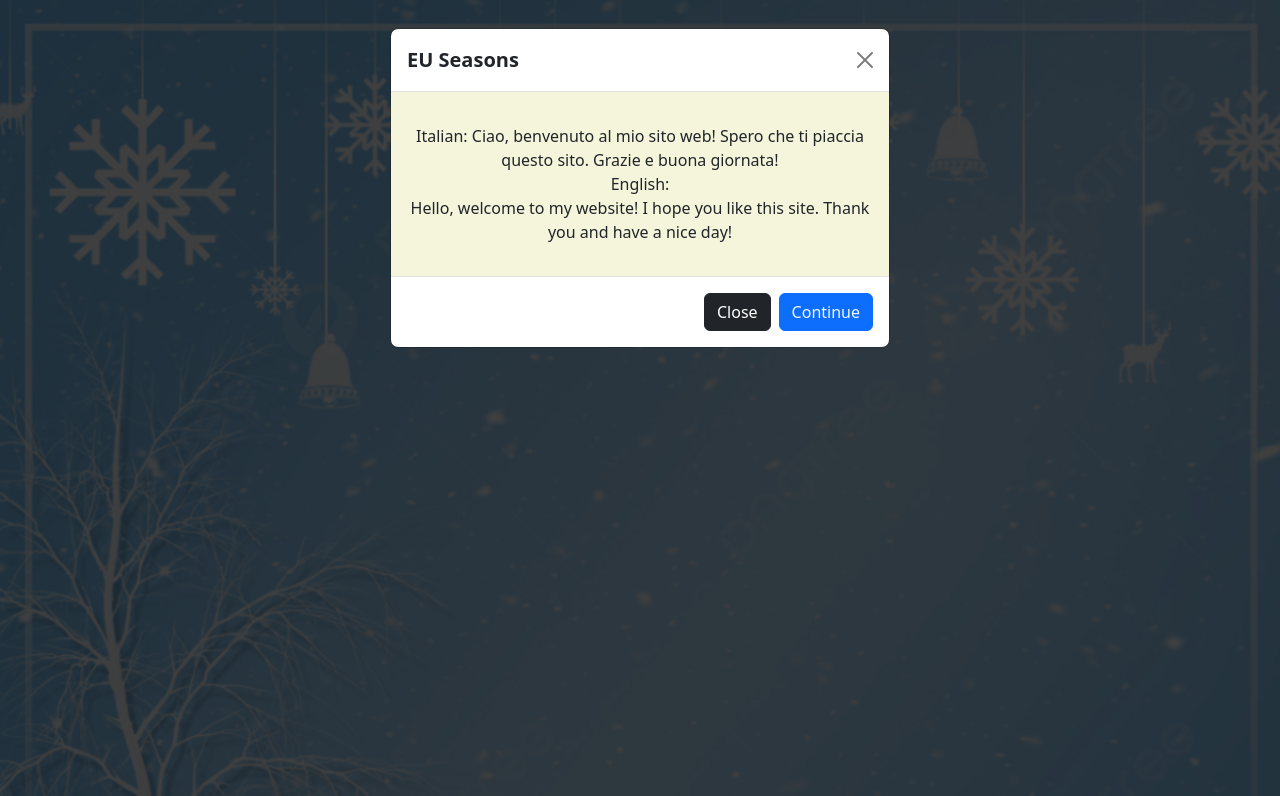
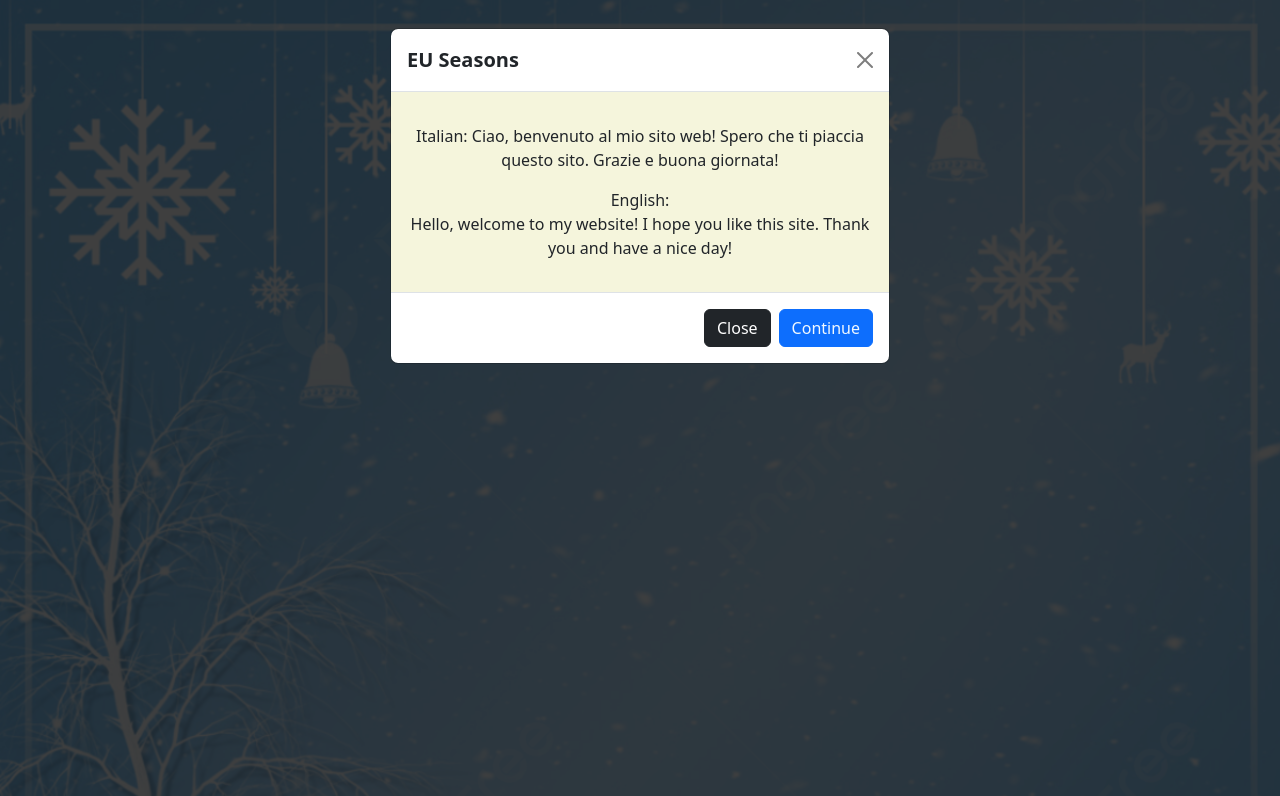
Before and after one commit to Analeah07/ACTIVITY---5---VIA-VS-CODE, a plain HTML site: page index.html in a window 1280 px wide. Both pictures are taken after a click on the button "Log In". Shown: the top 796 px of the page. Drawn offline with nearby package versions, Linux system fonts and the light colour scheme.

Commit message:
Update index.html

```diff
--- a/index.html
+++ b/index.html
@@ -27,8 +27,8 @@
           <button type="button" class="btn-close" data-bs-dismiss="modal" aria-label="Close"></button>
         </div>
         <div class="modal-body">
-          <p><center>Italian: Ciao, benvenuto al mio sito web! Spero che ti piaccia questo sito. Grazie e buona giornata!<br>
-              English:<br>Hello, welcome to my website! I hope you like this site. Thank you and have a nice day!</center></p>
+          <p><center>Italian: Ciao, benvenuto al mio sito web! Spero che ti piaccia questo sito. Grazie e buona giornata!<br></p>
+              <p>English:<br>Hello, welcome to my website! I hope you like this site. Thank you and have a nice day!</center></p>
         </div>
         <div class="modal-footer">
           <button type="button" class="btn btn-dark" data-bs-dismiss="modal">Close</button>
```
